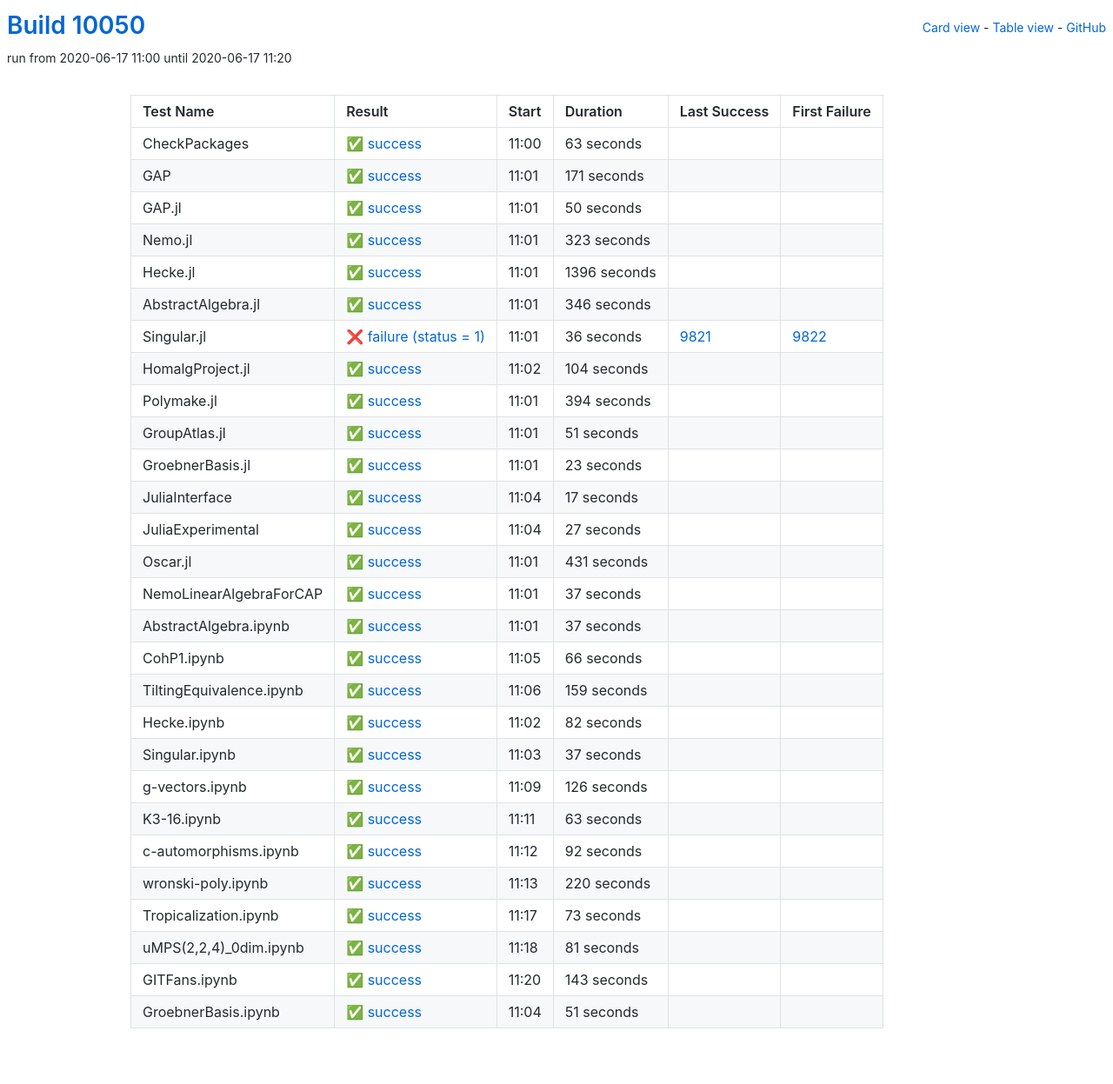
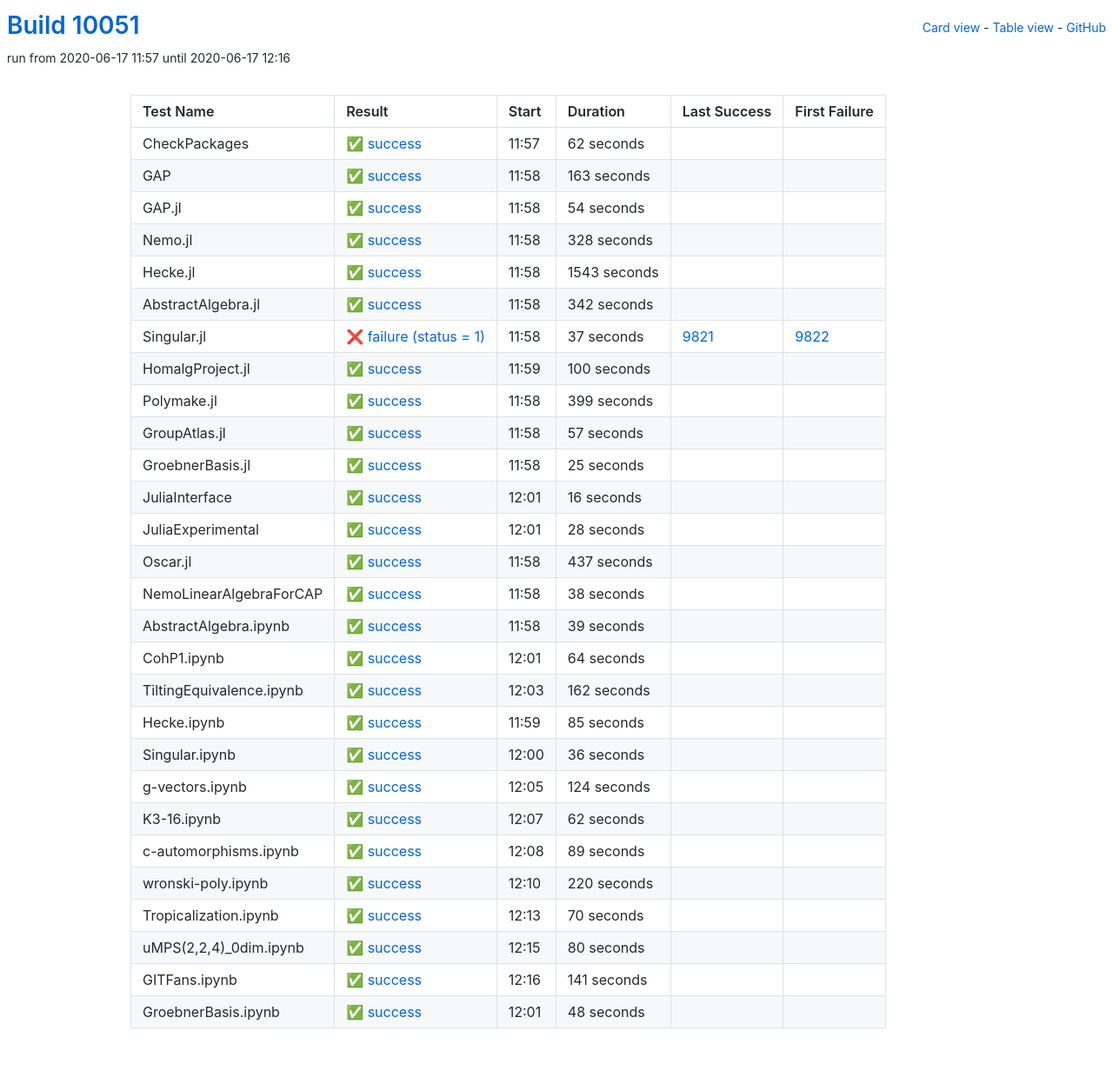
Before and after one commit to oscar-system/oscar-ci-status, a Jekyll site: the page built from table.html, in a window 1280 px wide. Shown: the whole page at 87% size. Built offline with Jekyll 4.4.1, drawn with Linux system fonts in a browser that asks for light colours.

Commit message:
Build #10051

```diff
--- a/_data/ci.yml
+++ b/_data/ci.yml
@@ -1,6 +1,6 @@
 ---
-build: 10050
-build_url: https://oscarci.mathematik.uni-kl.de/job/oscar/10050/
+build: 10051
+build_url: https://oscarci.mathematik.uni-kl.de/job/oscar/10051/
 job: oscar
 organization: oscar-system
 repo: oscar-ci-status
@@ -8,284 +8,284 @@
 tests:
 - name: CheckPackages
   id: checkpackages
-  log: https://oscarci.mathematik.uni-kl.de/job/oscar/10050/artifact/logs/build-10050/CheckPackages.log
-  start: 2020-06-17 11:00
+  log: https://oscarci.mathematik.uni-kl.de/job/oscar/10051/artifact/logs/build-10051/CheckPackages.log
+  start: 2020-06-17 11:57
   success: true
   exitcode: 0
   status: success
-  duration: 63
+  duration: 62
   last_success: false
   last_success_url:
   first_failure: false
   first_failure_url:
 - name: GAP
   id: gap
-  log: https://oscarci.mathematik.uni-kl.de/job/oscar/10050/artifact/logs/build-10050/GAP.log
-  start: 2020-06-17 11:01
+  log: https://oscarci.mathematik.uni-kl.de/job/oscar/10051/artifact/logs/build-10051/GAP.log
+  start: 2020-06-17 11:58
   success: true
   exitcode: 0
   status: success
-  duration: 171
+  duration: 163
   last_success: false
   last_success_url:
   first_failure: false
   first_failure_url:
 - name: GAP.jl
   id: gap-jl
-  log: https://oscarci.mathematik.uni-kl.de/job/oscar/10050/artifact/logs/build-10050/GAP.jl.log
-  start: 2020-06-17 11:01
+  log: https://oscarci.mathematik.uni-kl.de/job/oscar/10051/artifact/logs/build-10051/GAP.jl.log
+  start: 2020-06-17 11:58
   success: true
   exitcode: 0
   status: success
-  duration: 50
+  duration: 54
   last_success: false
   last_success_url:
   first_failure: false
   first_failure_url:
 - name: Nemo.jl
   id: nemo-jl
-  log: https://oscarci.mathematik.uni-kl.de/job/oscar/10050/artifact/logs/build-10050/Nemo.jl.log
-  start: 2020-06-17 11:01
+  log: https://oscarci.mathematik.uni-kl.de/job/oscar/10051/artifact/logs/build-10051/Nemo.jl.log
+  start: 2020-06-17 11:58
   success: true
   exitcode: 0
   status: success
-  duration: 323
+  duration: 328
   last_success: false
   last_success_url:
   first_failure: false
   first_failure_url:
 - name: Hecke.jl
   id: hecke-jl
-  log: https://oscarci.mathematik.uni-kl.de/job/oscar/10050/artifact/logs/build-10050/Hecke.jl.log
-  start: 2020-06-17 11:01
+  log: https://oscarci.mathematik.uni-kl.de/job/oscar/10051/artifact/logs/build-10051/Hecke.jl.log
+  start: 2020-06-17 11:58
   success: true
   exitcode: 0
   status: success
-  duration: 1396
+  duration: 1543
   last_success: false
   last_success_url:
   first_failure: false
   first_failure_url:
 - name: AbstractAlgebra.jl
   id: abstractalgebra-jl
-  log: https://oscarci.mathematik.uni-kl.de/job/oscar/10050/artifact/logs/build-10050/AbstractAlgebra.jl.log
-  start: 2020-06-17 11:01
+  log: https://oscarci.mathematik.uni-kl.de/job/oscar/10051/artifact/logs/build-10051/AbstractAlgebra.jl.log
+  start: 2020-06-17 11:58
   success: true
   exitcode: 0
   status: success
-  duration: 346
+  duration: 342
   last_success: false
   last_success_url:
   first_failure: false
   first_failure_url:
 - name: Singular.jl
   id: singular-jl
-  log: https://oscarci.mathematik.uni-kl.de/job/oscar/10050/artifact/logs/build-10050/Singular.jl.log
-  start: 2020-06-17 11:01
+  log: https://oscarci.mathematik.uni-kl.de/job/oscar/10051/artifact/logs/build-10051/Singular.jl.log
+  start: 2020-06-17 11:58
   success: false
   exitcode: 1
   status: failure
-  duration: 36
+  duration: 37
   last_success: 9821
   last_success_url: https://oscarci.mathematik.uni-kl.de/job/oscar/9821/
   first_failure: 9822
   first_failure_url: https://oscarci.mathematik.uni-kl.de/job/oscar/9822/
 - name: HomalgProject.jl
   id: homalgproject-jl
-  log: https://oscarci.mathematik.uni-kl.de/job/oscar/10050/artifact/logs/build-10050/HomalgProject.jl.log
-  start: 2020-06-17 11:02
+  log: https://oscarci.mathematik.uni-kl.de/job/oscar/10051/artifact/logs/build-10051/HomalgProject.jl.log
+  start: 2020-06-17 11:59
   success: true
   exitcode: 0
   status: success
-  duration: 104
+  duration: 100
   last_success: false
   last_success_url:
   first_failure: false
   first_failure_url:
 - name: Polymake.jl
   id: polymake-jl
-  log: https://oscarci.mathematik.uni-kl.de/job/oscar/10050/artifact/logs/build-10050/Polymake.jl.log
-  start: 2020-06-17 11:01
+  log: https://oscarci.mathematik.uni-kl.de/job/oscar/10051/artifact/logs/build-10051/Polymake.jl.log
+  start: 2020-06-17 11:58
   success: true
   exitcode: 0
   status: success
-  duration: 394
+  duration: 399
   last_success: false
   last_success_url:
   first_failure: false
   first_failure_url:
 - name: GroupAtlas.jl
   id: groupatlas-jl
-  log: https://oscarci.mathematik.uni-kl.de/job/oscar/10050/artifact/logs/build-10050/GroupAtlas.jl.log
-  start: 2020-06-17 11:01
+  log: https://oscarci.mathematik.uni-kl.de/job/oscar/10051/artifact/logs/build-10051/GroupAtlas.jl.log
+  start: 2020-06-17 11:58
   success: true
   exitcode: 0
   status: success
-  duration: 51
+  duration: 57
   last_success: false
   last_success_url:
   first_failure: false
   first_failure_url:
 - name: GroebnerBasis.jl
   id: groebnerbasis-jl
-  log: https://oscarci.mathematik.uni-kl.de/job/oscar/10050/artifact/logs/build-10050/GroebnerBasis.jl.log
-  start: 2020-06-17 11:01
+  log: https://oscarci.mathematik.uni-kl.de/job/oscar/10051/artifact/logs/build-10051/GroebnerBasis.jl.log
+  start: 2020-06-17 11:58
   success: true
   exitcode: 0
   status: success
-  duration: 23
+  duration: 25
   last_success: false
   last_success_url:
   first_failure: false
   first_failure_url:
 - name: JuliaInterface
   id: juliainterface
-  log: https://oscarci.mathematik.uni-kl.de/job/oscar/10050/artifact/logs/build-10050/JuliaInterface.log
-  start: 2020-06-17 11:04
+  log: https://oscarci.mathematik.uni-kl.de/job/oscar/10051/artifact/logs/build-10051/JuliaInterface.log
+  start: 2020-06-17 12:01
   success: true
   exitcode: 0
   status: success
-  duration: 17
+  duration: 16
   last_success: false
   last_success_url:
   first_failure: false
   first_failure_url:
 - name: JuliaExperimental
   id: juliaexperimental
-  log: https://oscarci.mathematik.uni-kl.de/job/oscar/10050/artifact/logs/build-10050/JuliaExperimental.log
-  start: 2020-06-17 11:04
+  log: https://oscarci.mathematik.uni-kl.de/job/oscar/10051/artifact/logs/build-10051/JuliaExperimental.log
+  start: 2020-06-17 12:01
   success: true
   exitcode: 0
   status: success
-  duration: 27
+  duration: 28
   last_success: false
   last_success_url:
   first_failure: false
   first_failure_url:
 - name: Oscar.jl
   id: oscar-jl
-  log: https://oscarci.mathematik.uni-kl.de/job/oscar/10050/artifact/logs/build-10050/Oscar.jl.log
-  start: 2020-06-17 11:01
+  log: https://oscarci.mathematik.uni-kl.de/job/oscar/10051/artifact/logs/build-10051/Oscar.jl.log
+  start: 2020-06-17 11:58
   success: true
   exitcode: 0
   status: success
-  duration: 431
+  duration: 437
   last_success: false
   last_success_url:
   first_failure: false
   first_failure_url:
 - name: NemoLinearAlgebraForCAP
   id: nemolinearalgebraforcap
-  log: https://oscarci.mathematik.uni-kl.de/job/oscar/10050/artifact/logs/build-10050/NemoLinearAlgebraForCAP.log
-  start: 2020-06-17 11:01
+  log: https://oscarci.mathematik.uni-kl.de/job/oscar/10051/artifact/logs/build-10051/NemoLinearAlgebraForCAP.log
+  start: 2020-06-17 11:58
   success: true
   exitcode: 0
   status: success
-  duration: 37
+  duration: 38
   last_success: false
   last_success_url:
   first_failure: false
   first_failure_url:
 - name: AbstractAlgebra.ipynb
   id: abstractalgebra-ipynb
-  log: https://oscarci.mathematik.uni-kl.de/job/oscar/10050/artifact/logs/build-10050/AbstractAlgebra.ipynb.log
-  start: 2020-06-17 11:01
+  log: https://oscarci.mathematik.uni-kl.de/job/oscar/10051/artifact/logs/build-10051/AbstractAlgebra.ipynb.log
+  start: 2020-06-17 11:58
   success: true
   exitcode: 0
   status: success
-  duration: 37
+  duration: 39
   last_success: false
   last_success_url:
   first_failure: false
   first_failure_url:
 - name: CohP1.ipynb
   id: cohp1-ipynb
-  log: https://oscarci.mathematik.uni-kl.de/job/oscar/10050/artifact/logs/build-10050/CohP1.ipynb.log
-  start: 2020-06-17 11:05
+  log: https://oscarci.mathematik.uni-kl.de/job/oscar/10051/artifact/logs/build-10051/CohP1.ipynb.log
+  start: 2020-06-17 12:01
   success: true
   exitcode: 0
   status: success
-  duration: 66
+  duration: 64
   last_success: false
   last_success_url:
   first_failure: false
   first_failure_url:
 - name: TiltingEquivalence.ipynb
   id: tiltingequivalence-ipynb
-  log: https://oscarci.mathematik.uni-kl.de/job/oscar/10050/artifact/logs/build-10050/TiltingEquivalence.ipynb.log
-  start: 2020-06-17 11:06
+  log: https://oscarci.mathematik.uni-kl.de/job/oscar/10051/artifact/logs/build-10051/TiltingEquivalence.ipynb.log
+  start: 2020-06-17 12:03
   success: true
   exitcode: 0
   status: success
-  duration: 159
+  duration: 162
   last_success: false
   last_success_url:
   first_failure: false
   first_failure_url:
 - name: Hecke.ipynb
   id: hecke-ipynb
-  log: https://oscarci.mathematik.uni-kl.de/job/oscar/10050/artifact/logs/build-10050/Hecke.ipynb.log
-  start: 2020-06-17 11:02
+  log: https://oscarci.mathematik.uni-kl.de/job/oscar/10051/artifact/logs/build-10051/Hecke.ipynb.log
+  start: 2020-06-17 11:59
   success: true
   exitcode: 0
   status: success
-  duration: 82
+  duration: 85
   last_success: false
   last_success_url:
   first_failure: false
   first_failure_url:
 - name: Singular.ipynb
   id: singular-ipynb
-  log: https://oscarci.mathematik.uni-kl.de/job/oscar/10050/artifact/logs/build-10050/Singular.ipynb.log
-  start: 2020-06-17 11:03
+  log: https://oscarci.mathematik.uni-kl.de/job/oscar/10051/artifact/logs/build-10051/Singular.ipynb.log
+  start: 2020-06-17 12:00
   success: true
   exitcode: 0
   status: success
-  duration: 37
+  duration: 36
   last_success: false
   last_success_url:
   first_failure: false
   first_failure_url:
 - name: g-vectors.ipynb
   id: g-vectors-ipynb
-  log: https://oscarci.mathematik.uni-kl.de/job/oscar/10050/artifact/logs/build-10050/g-vectors.ipynb.log
-  start: 2020-06-17 11:09
+  log: https://oscarci.mathematik.uni-kl.de/job/oscar/10051/artifact/logs/build-10051/g-vectors.ipynb.log
+  start: 2020-06-17 12:05
   success: true
   exitcode: 0
   status: success
-  duration: 126
+  duration: 124
   last_success: false
   last_success_url:
   first_failure: false
   first_failure_url:
 - name: K3-16.ipynb
   id: k3-16-ipynb
-  log: https://oscarci.mathematik.uni-kl.de/job/oscar/10050/artifact/logs/build-10050/K3-16.ipynb.log
-  start: 2020-06-17 11:11
+  log: https://oscarci.mathematik.uni-kl.de/job/oscar/10051/artifact/logs/build-10051/K3-16.ipynb.log
+  start: 2020-06-17 12:07
   success: true
   exitcode: 0
   status: success
-  duration: 63
+  duration: 62
   last_success: false
   last_success_url:
   first_failure: false
   first_failure_url:
 - name: c-automorphisms.ipynb
   id: c-automorphisms-ipynb
-  log: https://oscarci.mathematik.uni-kl.de/job/oscar/10050/artifact/logs/build-10050/c-automorphisms.ipynb.log
-  start: 2020-06-17 11:12
+  log: https://oscarci.mathematik.uni-kl.de/job/oscar/10051/artifact/logs/build-10051/c-automorphisms.ipynb.log
+  start: 2020-06-17 12:08
   success: true
   exitcode: 0
   status: success
-  duration: 92
+  duration: 89
   last_success: false
   last_success_url:
   first_failure: false
   first_failure_url:
 - name: wronski-poly.ipynb
   id: wronski-poly-ipynb
-  log: https://oscarci.mathematik.uni-kl.de/job/oscar/10050/artifact/logs/build-10050/wronski-poly.ipynb.log
-  start: 2020-06-17 11:13
+  log: https://oscarci.mathematik.uni-kl.de/job/oscar/10051/artifact/logs/build-10051/wronski-poly.ipynb.log
+  start: 2020-06-17 12:10
   success: true
   exitcode: 0
   status: success
@@ -296,48 +296,48 @@
   first_failure_url:
 - name: Tropicalization.ipynb
   id: tropicalization-ipynb
-  log: https://oscarci.mathematik.uni-kl.de/job/oscar/10050/artifact/logs/build-10050/Tropicalization.ipynb.log
-  start: 2020-06-17 11:17
+  log: https://oscarci.mathematik.uni-kl.de/job/oscar/10051/artifact/logs/build-10051/Tropicalization.ipynb.log
+  start: 2020-06-17 12:13
   success: true
   exitcode: 0
   status: success
-  duration: 73
+  duration: 70
   last_success: false
   last_success_url:
   first_failure: false
   first_failure_url:
 - name: uMPS(2,2,4)_0dim.ipynb
   id: umps-2-2-4-0dim-ipynb
-  log: https://oscarci.mathematik.uni-kl.de/job/oscar/10050/artifact/logs/build-10050/uMPS-2-2-4-_0dim.ipynb.log
-  start: 2020-06-17 11:18
+  log: https://oscarci.mathematik.uni-kl.de/job/oscar/10051/artifact/logs/build-10051/uMPS-2-2-4-_0dim.ipynb.log
+  start: 2020-06-17 12:15
   success: true
   exitcode: 0
   status: success
-  duration: 81
+  duration: 80
   last_success: false
   last_success_url:
   first_failure: false
   first_failure_url:
 - name: GITFans.ipynb
   id: gitfans-ipynb
-  log: https://oscarci.mathematik.uni-kl.de/job/oscar/10050/artifact/logs/build-10050/GITFans.ipynb.log
-  start: 2020-06-17 11:20
+  log: https://oscarci.mathematik.uni-kl.de/job/oscar/10051/artifact/logs/build-10051/GITFans.ipynb.log
+  start: 2020-06-17 12:16
   success: true
   exitcode: 0
   status: success
-  duration: 143
+  duration: 141
   last_success: false
   last_success_url:
   first_failure: false
   first_failure_url:
 - name: GroebnerBasis.ipynb
   id: groebnerbasis-ipynb
-  log: https://oscarci.mathematik.uni-kl.de/job/oscar/10050/artifact/logs/build-10050/GroebnerBasis.ipynb.log
-  start: 2020-06-17 11:04
+  log: https://oscarci.mathematik.uni-kl.de/job/oscar/10051/artifact/logs/build-10051/GroebnerBasis.ipynb.log
+  start: 2020-06-17 12:01
   success: true
   exitcode: 0
   status: success
-  duration: 51
+  duration: 48
   last_success: false
   last_success_url:
   first_failure: false
```
Also changed, not shown: README.md.
